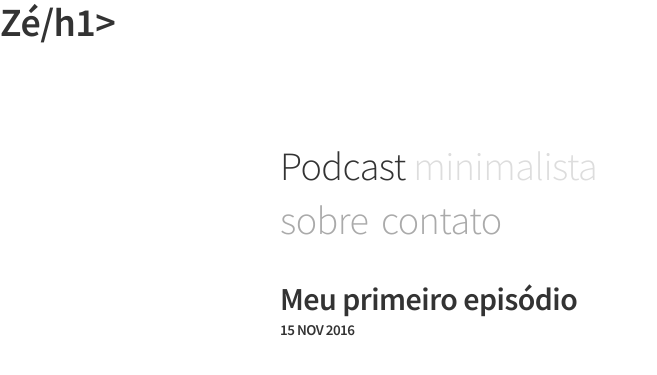
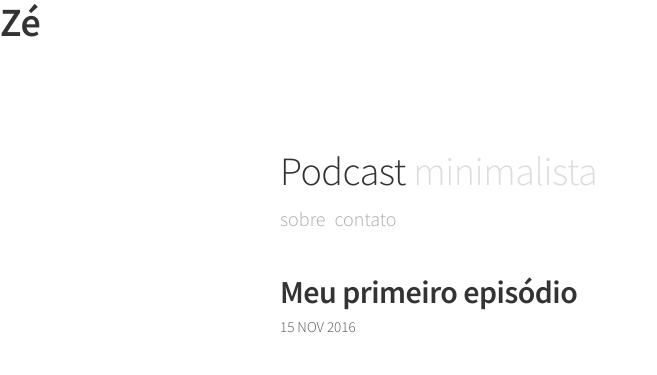
Before and after one commit to podcastminimalista/podcastminimalista.github.io, a Jekyll site: the page built from index.html, in a window 1280 px wide. Shown: the top 375 px of the page, without its empty margins (0-657 px from the left). Built offline with Jekyll 4.4.1, drawn with Linux system fonts in a browser that asks for light colours.

Commit message:
Update default.html

```diff
--- a/_layouts/default.html
+++ b/_layouts/default.html
@@ -4,7 +4,7 @@ title: Podcast Minimalista
 
 {% include head.html %}
 <body>
-<h1 class="post-title">Zé/h1>
+<h1 class="post-title">Zé </h1>
   <div class="container">
 
     {% include header.html %}
```
